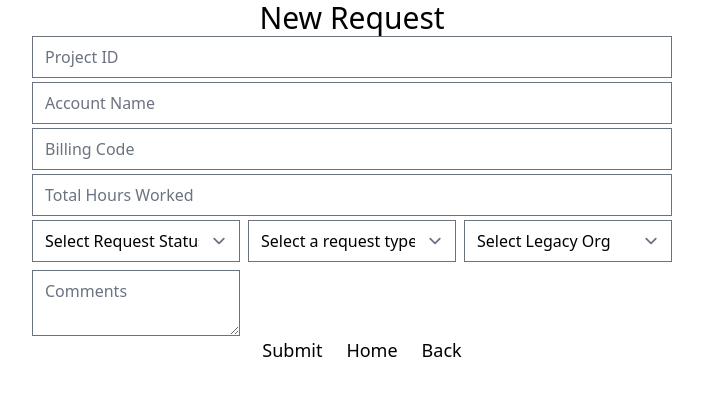
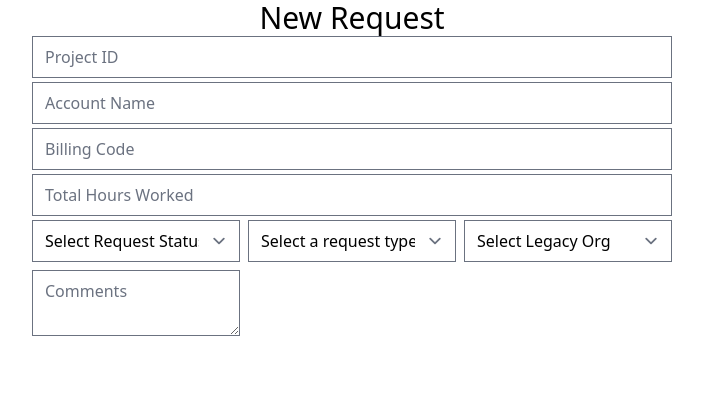
Before and after one commit to hkbertoson/tracker-db, a Next.js app: page /requests/add in a window 1280 px wide. Shown: the top 396 px of the page, without its empty margins (288-991 px from the left). Built offline with nearby package versions, Linux system fonts and the light colour scheme.

Commit message:
Updated Buttons

```diff
--- a/src/components/Buttons/AddButton.tsx
+++ b/src/components/Buttons/AddButton.tsx
@@ -1,7 +1,14 @@
-export default function HomeButton() {
+import Link from 'next/link';
+import {MainPageProps} from '../../../utils/types';
+
+export default function HomeButton({title, url}: MainPageProps) {
 	return (
-		<button className="btn btn-primary rounded-full text-lg pl-5" type="submit">
-			Submit
-		</button>
+		<Link href={url}>
+			<button
+				className="btn btn-primary rounded-full text-lg pl-5"
+				type="submit">
+				{title}
+			</button>
+		</Link>
 	);
 }
--- a/src/components/Buttons/BackButton.tsx
+++ b/src/components/Buttons/BackButton.tsx
@@ -1,3 +1,14 @@
-export default function HomeButton() {
-	return <a className="btn btn-warning rounded-full text-lg pl-5">Back</a>;
+import Link from 'next/link';
+import {MainPageProps} from '../../../utils/types';
+
+export default function HomeButton({title, url}: MainPageProps) {
+	return (
+		<Link href={url}>
+			<button
+				className="btn btn-primary rounded-full text-lg pl-5"
+				type="submit">
+				{title}
+			</button>
+		</Link>
+	);
 }
--- a/src/components/Buttons/HomeButton.tsx
+++ b/src/components/Buttons/HomeButton.tsx
@@ -1,3 +1,14 @@
-export default function HomeButton() {
-	return <a className="btn btn-secondary rounded-full text-lg pl-5">Home</a>;
+import Link from 'next/link';
+import {MainPageProps} from '../../../utils/types';
+
+export default function HomeButton({title, url}: MainPageProps) {
+	return (
+		<Link href={url}>
+			<button
+				className="btn btn-primary rounded-full text-lg pl-5"
+				type="submit">
+				{title}
+			</button>
+		</Link>
+	);
 }
--- a/src/components/MainPage/Button.tsx
+++ b/src/components/MainPage/Button.tsx
@@ -1,8 +1,9 @@
 import Link from 'next/link';
+import {MainPageProps} from '../../../utils/types';
 
-const Button = ({title, requestLink}: any) => {
+const Button = ({title, url}: MainPageProps) => {
 	return (
-		<Link href={requestLink}>
+		<Link href={url}>
 			<button
 				type="button"
 				className="bg-sky-200 m-auto p-4 rounded-xl font-semibold hover:shadow-md">
```
